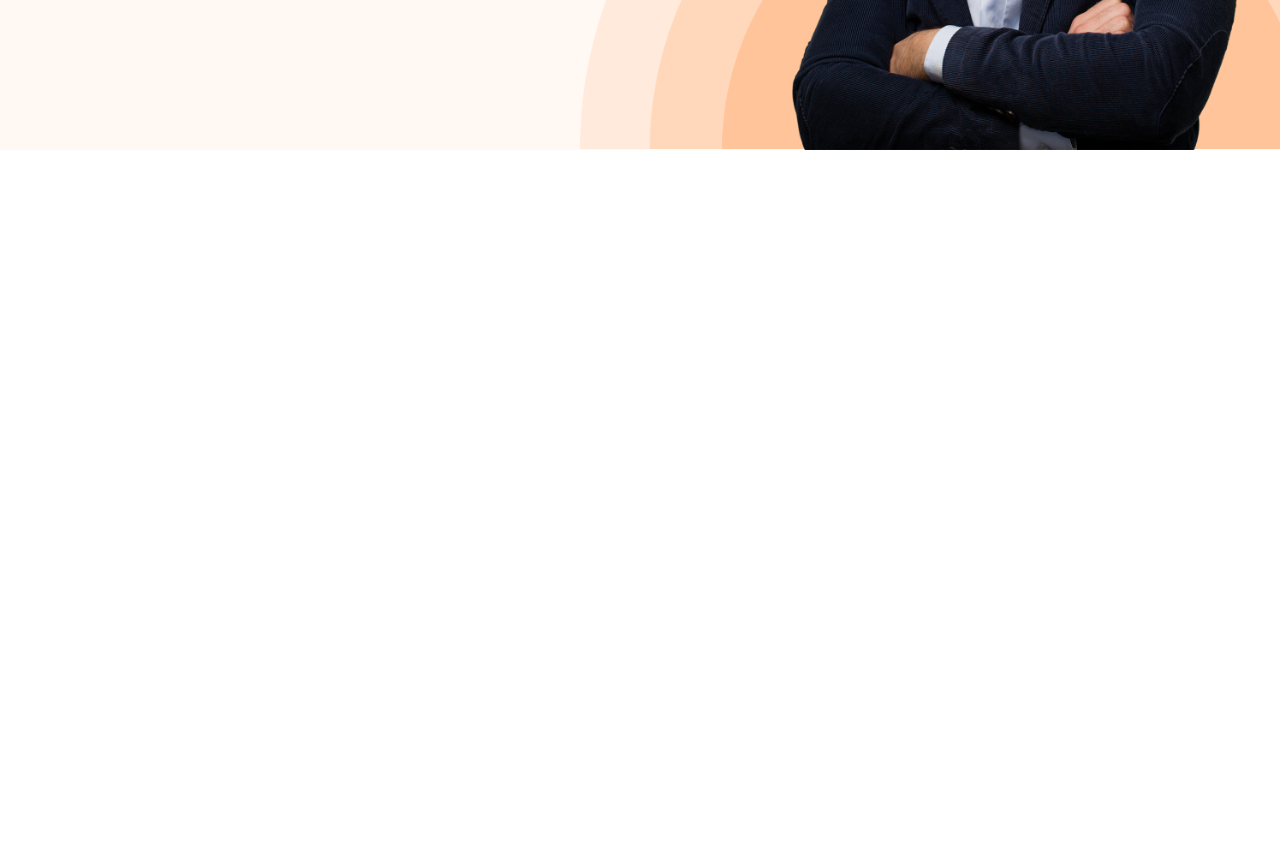
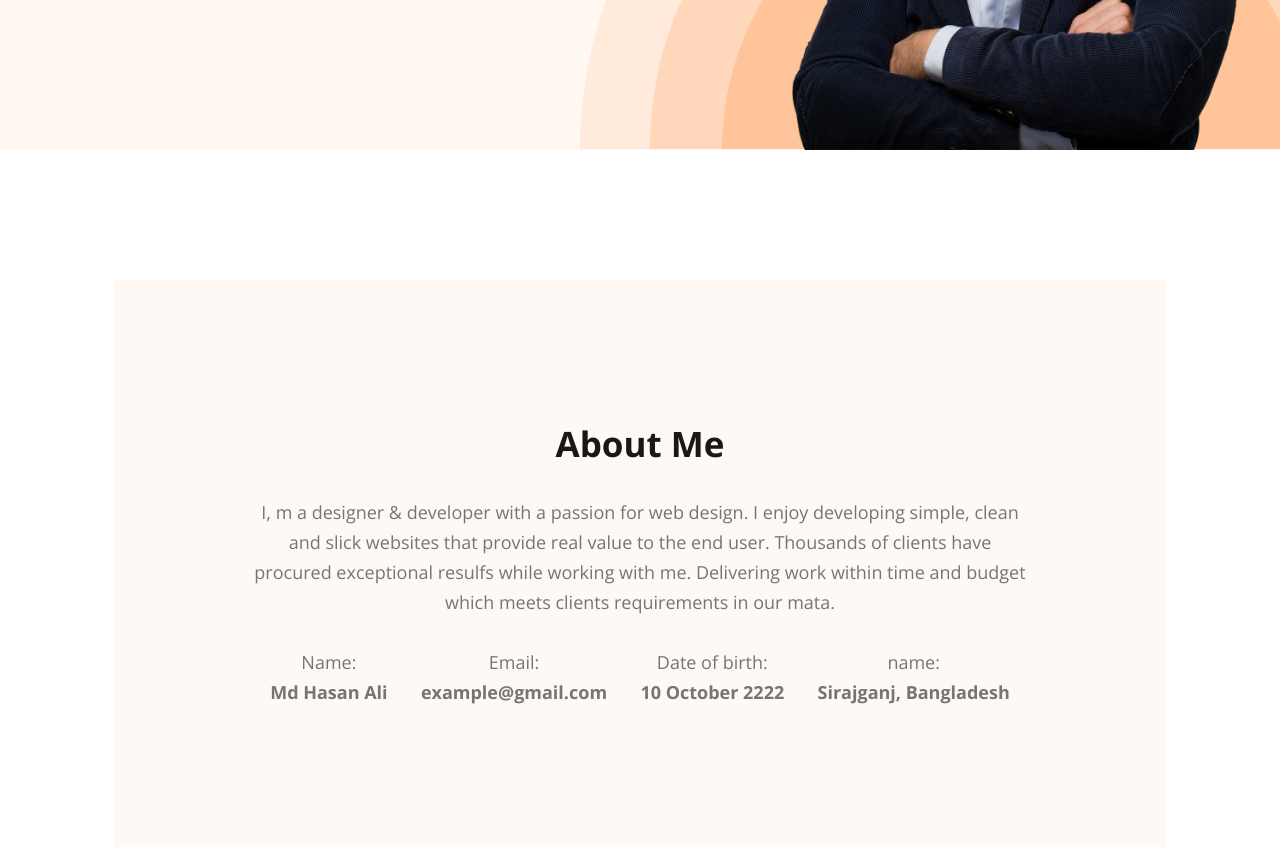
Before and after one commit to mdhasanali39/my-portfolio, a plain HTML site: page index.html in a window 1280 px wide. Shown: the part 554-1404 px from the top of the page. Before the commit the page ends 800 px from the top, so only its background shows below. Drawn offline with nearby package versions, Linux system fonts and the light colour scheme.

Commit message:
added about section

```diff
--- a/index.html
+++ b/index.html
@@ -34,7 +34,34 @@
             </div>
             <img class="banner-my_picture" src="./images/hardy.png" alt="profile pic">
         </div>
-
     </header>
+    <main id="main">
+        <section class="about-section">
+            <h3 class="section-title">
+                About Me
+            </h3>
+            <p class="section-description">
+                I, m a designer & developer with a passion for web design. I enjoy developing simple, clean and slick websites that provide real value to the end user. Thousands of clients have procured exceptional resulfs while working with me. Delivering work within time and budget which meets clients requirements in our mata.
+            </p>
+            <div class="about-info-container">
+                <div class="about-name">
+                    <h5>Name:</h5>
+                    <p>Md Hasan Ali</p>
+                </div>
+                <div class="about-email">
+                    <h5>Email:</h5>
+                    <p>example@gmail.com</p>
+                </div>
+                <div class="about-dob">
+                    <h5>Date of birth:</h5>
+                    <p>10 October 2222</p>
+                </div>
+                <div class="about-location">
+                    <h5>name:</h5>
+                    <p>Sirajganj, Bangladesh</p>
+                </div>
+            </div>
+        </section>
+    </main>
 </body>
 </html>
--- a/styles/portfolio.css
+++ b/styles/portfolio.css
@@ -14,6 +14,24 @@ body{
     background-color: hsla(25, 98%, 52%, 1);
 }
 
+.section-title{
+    color: #181818;
+    text-align: center;
+    font-size: 35px;
+    font-weight: 700;
+    margin-bottom: 30px;
+}
+.section-description{
+    color: #757575;
+    text-align: center;
+    font-size: 18px;
+    font-weight: 400;
+    line-height: 30px;
+    margin-bottom: 30px;
+}
+
+/* *************************************** */
+
 /* header some style here  */
 .header{
     background-color: #fff8f3;
@@ -21,6 +39,7 @@ body{
     background-repeat: no-repeat;
     background-position: bottom right;
     background-size: 700px;
+    margin-bottom: 130px;
 }
 /* navbar style Start  */
 .navbar{
@@ -28,7 +47,7 @@ body{
     justify-content: space-between;
     align-items: center;
     padding-top: 40px;
-    margin: 0 200px;
+    margin: 0 150px;
 }
 .navbar .nav-items{
     display: flex;
@@ -69,7 +88,7 @@ body{
     display: flex;
     justify-content: space-between;
     align-items: center;
-    padding: 30px 30px 0 200px;
+    padding: 30px 30px 0 150px;
 }
 .banner-greeting{
     font-size: 27px;
@@ -95,3 +114,31 @@ body{
     outline: 1px solid hsla(25, 98%, 52%, 1);
     color: hsla(25, 98%, 52%, 1);
 }
+/* start styling main */
+#main{
+    max-width: 1053px;
+    margin: 0 auto;
+}
+/* about section start styling */
+.about-section{
+    background-color: hsla(25, 100%, 98%, 1);
+    padding: 140px;
+    margin-bottom: 100px;
+}
+.about-info-container{
+    display: flex;
+    justify-content: space-around;
+    text-align: center;
+}
+.about-name,.about-email, .about-dob, .about-location{
+    color: #757575;
+    line-height: 30px;
+}
+.about-name h5, .about-email h5,.about-dob h5, .about-location h5{
+    font-weight: 400;
+    font-size: 18px;
+}
+.about-name p, .about-email p,.about-dob p, .about-location p{
+    font-weight: 700;
+    font-size: 18px;
+}
```
